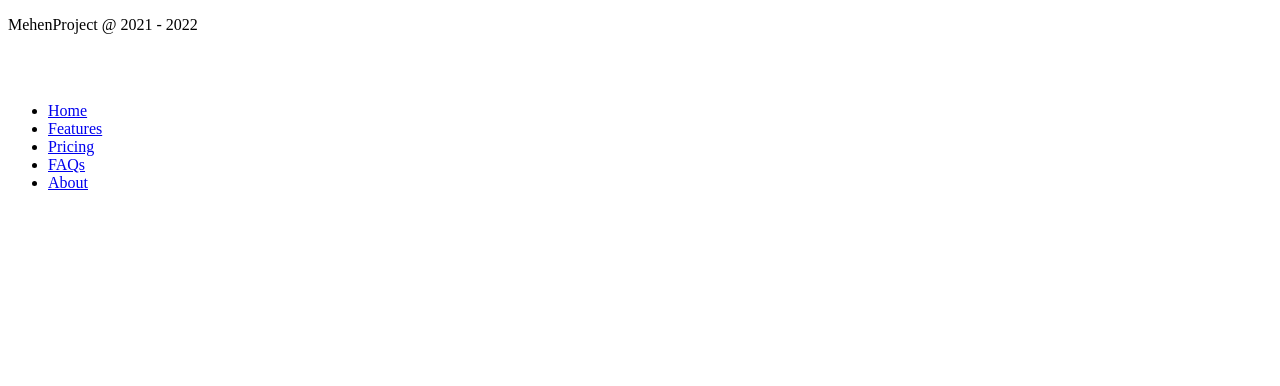
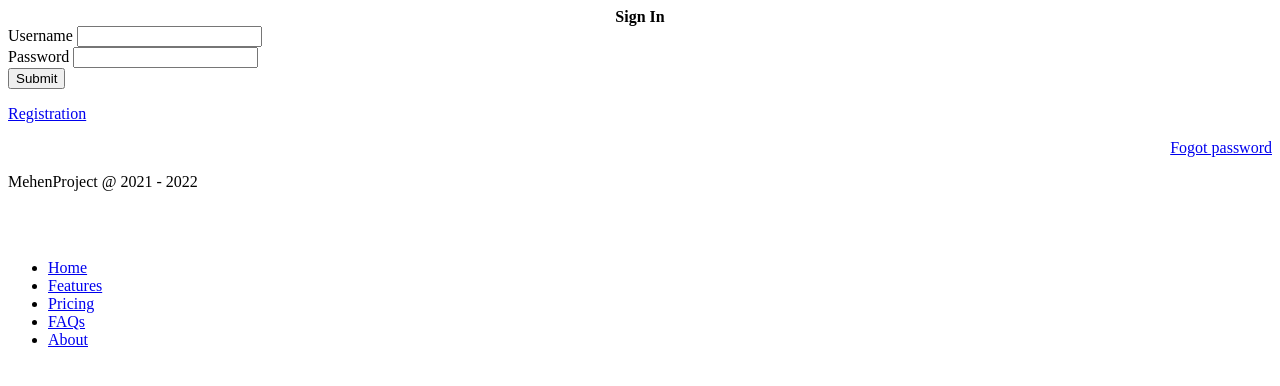
Before and after one commit to memoryspeak/mehen.tk, a PHP site: page /sign/signIn.html in a window 1280 px wide. Shown: the top 386 px of the page. Run offline with PHP 8.4, Linux system fonts and the light colour scheme.

Commit message:
form signIn

```diff
--- a/html/index.html
+++ b/html/index.html
@@ -64,7 +64,7 @@
       </div>
 
       <!--Divider-->
-      <hr></hr>
+      <hr class="dropdown-divider">
 
       <!--Games and Players-->
       <div class="container">
@@ -83,7 +83,7 @@
       </div>
 
       <!--Divider-->
-      <hr></hr>
+      <hr class="dropdown-divider">
 
       <!--Random Game-->
       <center>
@@ -98,7 +98,7 @@
       </div>
 
       <!--Divider-->
-      <hr></hr>
+      <hr class="dropdown-divider">
 
       <!--Mehen Shop-->
       <center>
--- /dev/null
+++ b/sign/registration.php
@@ -0,0 +1,6 @@
+<?php
+session_start();
+
+include_once "registration.html";
+
+?>
--- a/sign/sign.php
+++ b/sign/sign.php
@@ -1,6 +1,6 @@
 <?php
 session_start();
 
-if ($_COOKIE['uid'] == '') { include_once "signIn.html"; echo '123';} else { include_once "signOut.html"; };
+if ($_COOKIE['uid'] == '') { include_once "signIn.html"; } else { include_once "signOut.html"; };
 
 ?>
--- a/sign/signIn.html
+++ b/sign/signIn.html
@@ -15,8 +15,35 @@
     <!-- Main Board -->
     <main class="col-md-9 ms-sm-auto col-lg-10 px-md-4">
 
-
-
+        <!--SignIn form-->
+      <div class="container mt-3">
+        <center>
+          <a class="nav-link me-0 px-3"><span style="color: black"><b>Sign In</b></span></a>
+        </center>
+      </div>
+      <div class="container mt-3">
+        <form>
+          <div class="mb-3">
+            <label for="exampleInputEmail1" class="form-label">Username</label>
+            <input type="email" class="form-control" id="exampleInputEmail1" aria-describedby="usernameHelp">
+          </div>
+          <div class="mb-3">
+            <label for="exampleInputPassword1" class="form-label">Password</label>
+            <input type="password" class="form-control" id="exampleInputPassword1">
+          </div>
+          <button type="submit" class="btn btn-primary">Submit</button>
+        </form>
+      </div>
+      <div class="container mt-3">
+        <div class="row">
+          <div class="col"><p align="left">
+            <a class="nav-link" href="registration.php">Registration</a>
+          </p></div>
+          <div class="col"><p align="right">
+            <a class="nav-link" href="fogotPassword.php">Fogot password</a>
+          </p></div>
+        </div>
+      </div>
 
         <!--Footer-->
 	<div class="container">
```
Also changed, not shown: sign/registration.html (added).
